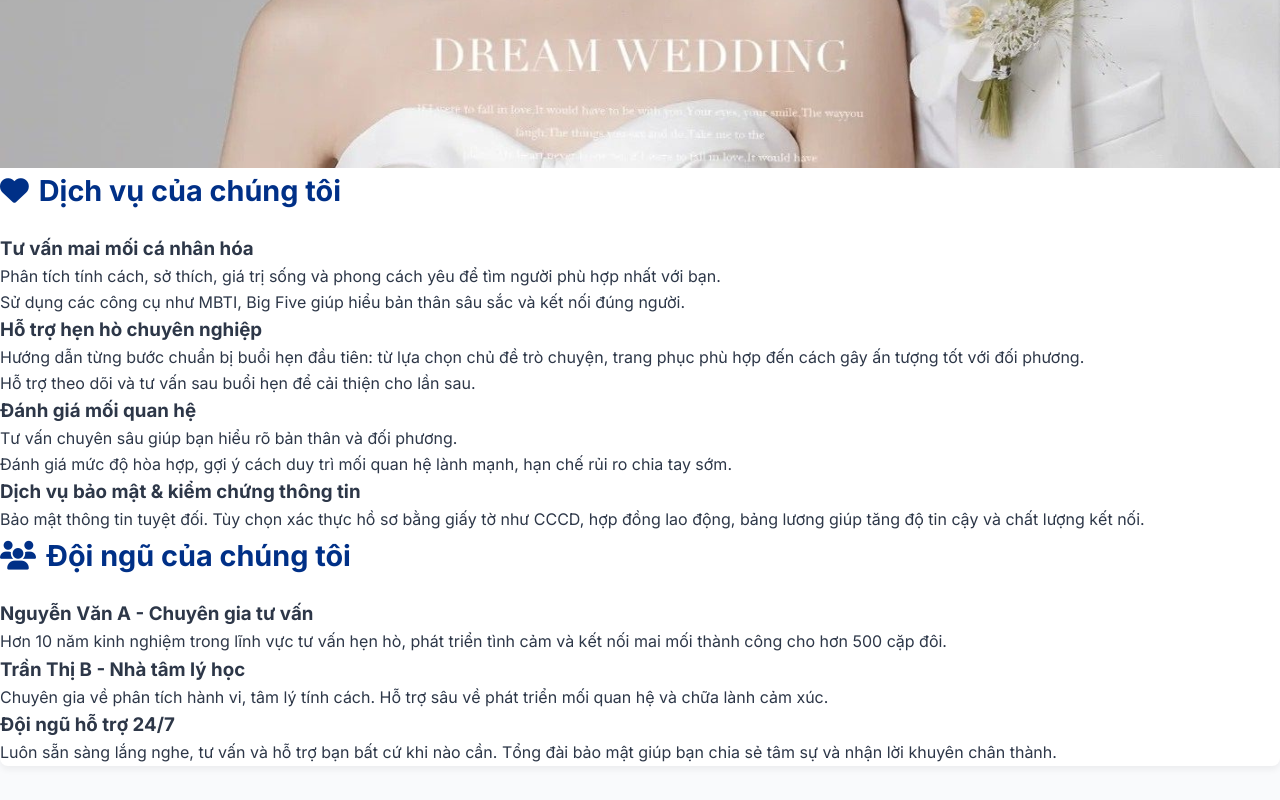
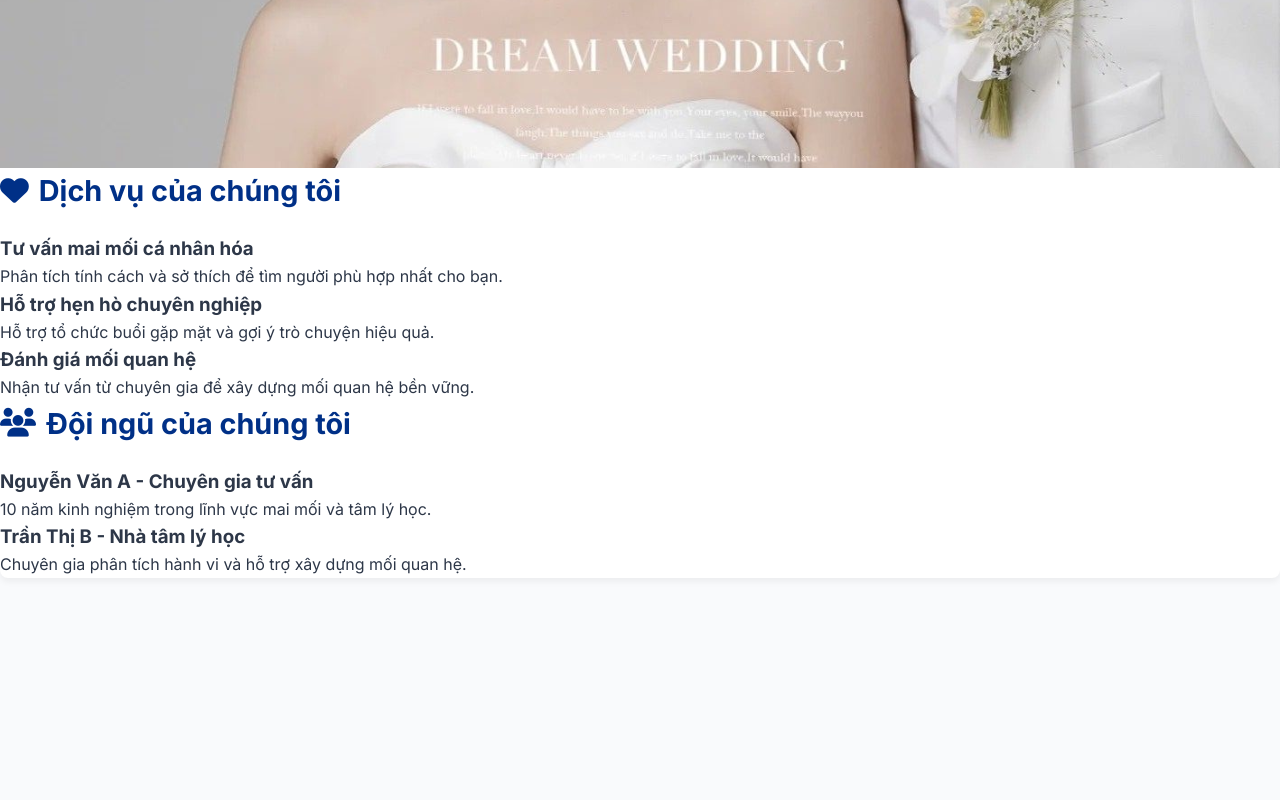
Before and after one commit to MHung2005/mai_moi_website, a plain HTML site: page index.html in a window 1280 px wide. Shown: the part 632-1432 px from the top of the page. After the commit the page ends 1290 px from the top, so only its background shows below. Drawn offline with Linux system fonts and the light colour scheme.

Commit message:
Add index

```diff
--- a/index.html
+++ b/index.html
@@ -249,66 +249,6 @@
       </div>
 
       <div class="services">
-  <h2><i class="fas fa-heart"></i> Dịch vụ của chúng tôi</h2>
-
-  <div class="service-item">
-    <h3>Tư vấn mai mối cá nhân hóa</h3>
-    <p>
-      Phân tích tính cách, sở thích, giá trị sống và phong cách yêu để tìm người phù hợp nhất với bạn.<br>
-      Sử dụng các công cụ như MBTI, Big Five giúp hiểu bản thân sâu sắc và kết nối đúng người.
-    </p>
-  </div>
-
-  <div class="service-item">
-    <h3>Hỗ trợ hẹn hò chuyên nghiệp</h3>
-    <p>
-      Hướng dẫn từng bước chuẩn bị buổi hẹn đầu tiên: từ lựa chọn chủ đề trò chuyện, trang phục phù hợp đến cách gây ấn tượng tốt với đối phương.<br>
-      Hỗ trợ theo dõi và tư vấn sau buổi hẹn để cải thiện cho lần sau.
-    </p>
-  </div>
-
-  <div class="service-item">
-    <h3>Đánh giá mối quan hệ</h3>
-    <p>
-      Tư vấn chuyên sâu giúp bạn hiểu rõ bản thân và đối phương.<br>
-      Đánh giá mức độ hòa hợp, gợi ý cách duy trì mối quan hệ lành mạnh, hạn chế rủi ro chia tay sớm.
-    </p>
-  </div>
-
-  <div class="service-item">
-    <h3>Dịch vụ bảo mật & kiểm chứng thông tin</h3>
-    <p>
-      Bảo mật thông tin tuyệt đối. Tùy chọn xác thực hồ sơ bằng giấy tờ như CCCD, hợp đồng lao động, bảng lương giúp tăng độ tin cậy và chất lượng kết nối.
-    </p>
-  </div>
-</div>
-
-<div class="team">
-  <h2><i class="fas fa-users"></i> Đội ngũ của chúng tôi</h2>
-
-  <div class="team-member">
-    <h3>Nguyễn Văn A - Chuyên gia tư vấn</h3>
-    <p>
-      Hơn 10 năm kinh nghiệm trong lĩnh vực tư vấn hẹn hò, phát triển tình cảm và kết nối mai mối thành công cho hơn 500 cặp đôi.
-    </p>
-  </div>
-
-  <div class="team-member">
-    <h3>Trần Thị B - Nhà tâm lý học</h3>
-    <p>
-      Chuyên gia về phân tích hành vi, tâm lý tính cách. Hỗ trợ sâu về phát triển mối quan hệ và chữa lành cảm xúc.
-    </p>
-  </div>
-
-  <div class="team-member">
-    <h3>Đội ngũ hỗ trợ 24/7</h3>
-    <p>
-      Luôn sẵn sàng lắng nghe, tư vấn và hỗ trợ bạn bất cứ khi nào cần. Tổng đài bảo mật giúp bạn chia sẻ tâm sự và nhận lời khuyên chân thành.
-    </p>
-  </div>
-</div>
-
-      <!-- <div class="services">
         <h2><i class="fas fa-heart"></i> Dịch vụ của chúng tôi</h2>
         <div class="service-item">
           <h3>Tư vấn mai mối cá nhân hóa</h3>
@@ -335,7 +275,7 @@
           <p>Chuyên gia phân tích hành vi và hỗ trợ xây dựng mối quan hệ.</p>
         </div>
       </div>
-    </div> -->
+    </div>
 
   <main>
     <!-- Giai đoạn 1 -->
```
